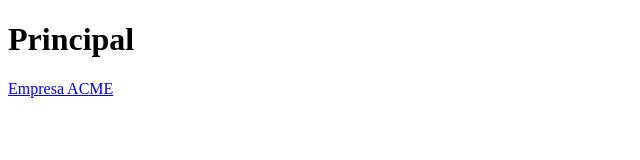
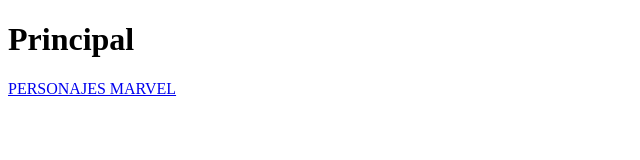
Before and after one commit to Dubanca07/Parcial, a plain HTML site: page index.html in a window 1280 px wide. Shown: the whole page, without its empty margins (0-640 px from the left). Drawn offline with Linux system fonts and the light colour scheme.

Commit message:
Update index.html

```diff
--- a/index.html
+++ b/index.html
@@ -9,7 +9,7 @@
 <body>
     <h1>Principal</h1>
 
-    <a href="Parcial/HTML/ACME.html" target="_blank" >Empresa ACME</a>
+    <a href="Parcial/HTML/Marvel.html" target="_blank" >PERSONAJES MARVEL</a>
 
 
 </body>
```
